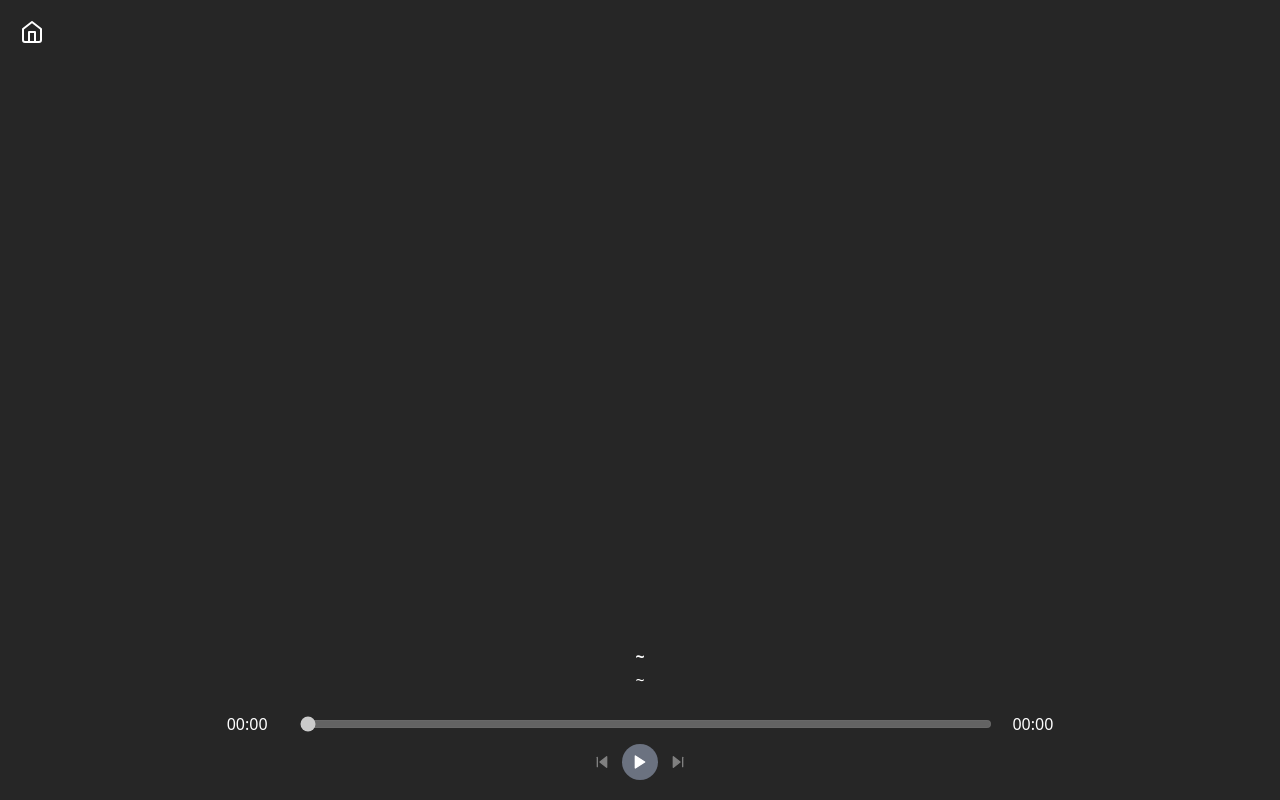
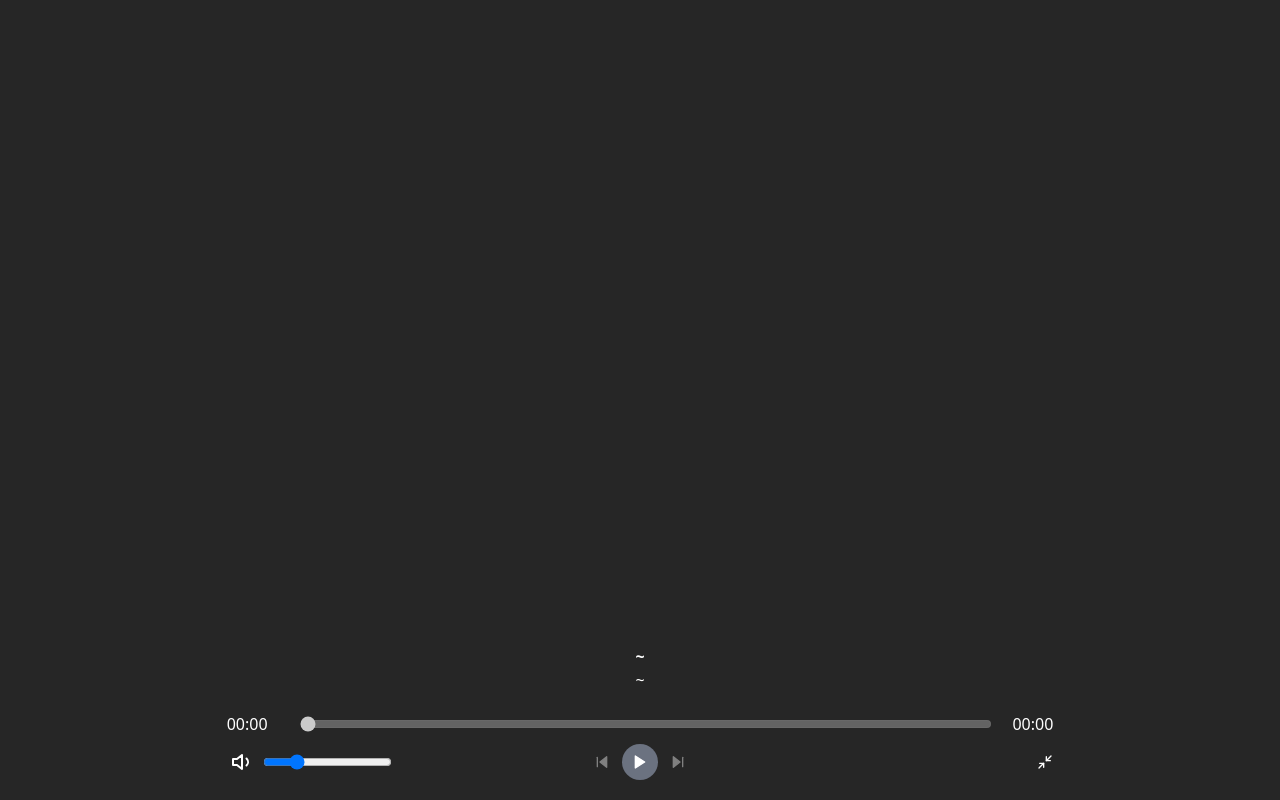
Before and after one commit to callum-jones19/coralia, a React (Vite) app: page /fullscreen in a window 1280 px wide. Built offline with nearby package versions, Linux system fonts and the light colour scheme.

Commit message:
Refine fullscreen and controls UI

```diff
--- a/src-tauri/tauri.conf.json
+++ b/src-tauri/tauri.conf.json
@@ -15,6 +15,9 @@
         "all": true,
         "asset": true,
         "assetScope": ["**", "$CACHE/**"]
+      },
+      "window": {
+        "setFullscreen": true
       },
       "path": {
         "all": true
--- a/src/components/MusicFooter.tsx
+++ b/src/components/MusicFooter.tsx
@@ -7,7 +7,8 @@ import Seekbar from "./Seekbar";
 import SongInfoFooter from "./SongInfoFooter";
 import VolumeController from "./VolumeController";
 import { Duration } from "@tauri-apps/api/http";
-import { Maximize2 } from "react-feather";
+import { Maximize2, Minimize2 } from "react-feather";
+import { Link } from "react-router";
 
 // TODO send down the isReady variable, so we can make things like the song
 // duration variable change only when the new data has been loaded in from
@@ -53,7 +54,12 @@ export default function MusicFooter() {
         <div className="flex flex-row justify-between">
           <PlayButtons />
           <SongInfoFooter currentSong={currentSong} />
-          <VolumeController />
+          <div className="flex flex-row items-center gap-2">
+            <VolumeController />
+            <Link to={"/fullscreen"} className="">
+              <Maximize2 size="1em" />
+            </Link>
+          </div>
         </div>
         <Seekbar />
       </div>
--- a/src/components/Seekbar.tsx
+++ b/src/components/Seekbar.tsx
@@ -164,14 +164,14 @@ export default function Seekbar() {
   return (
     <div className="flex flex-row items-center w-full">
       {!(seekPosMins && seekPosSecs) && (
-        <p className="text-white w-16">
+        <p className="w-16">
           {songPosMins ? songPosMins : "00"}:{songPosSecs
             ? songPosSecs
             : "00"}
         </p>
       )}
       {seekPosMins && seekPosSecs && (
-        <p className="text-white w-16">
+        <p className="w-16">
           {seekPosMins}:{seekPosSecs}
         </p>
       )}
@@ -205,7 +205,7 @@ export default function Seekbar() {
           setSeekPos(null);
         }}
       />
-      <p className="text-white">
+      <p>
         {durationMins ? durationMins : "00"}:{durationSecs
           ? durationSecs
           : "00"}
--- a/src/components/SongInfoFooter.tsx
+++ b/src/components/SongInfoFooter.tsx
@@ -8,7 +8,7 @@ export default function SongInfoFooter({ currentSong }: SongInfoFooterProps) {
 
   return (
     <>
-      <div id="music-info" className="flex flex-col text-white text-center">
+      <div id="music-info" className="flex flex-col text-center">
         <p className="font-bold">
           {currentSong
             ? (currentSong.tags.title ? currentSong.tags.title : "N/A")
--- a/src/components/VolumeController.tsx
+++ b/src/components/VolumeController.tsx
@@ -38,9 +38,6 @@ export default function VolumeController() {
           setVolumeBackend(newVol);
         }}
       />
-      <Link to={"/fullscreen"} className="flex-grow-0">
-        <Maximize2 size="1em" />
-      </Link>
     </div>
   );
 }
--- a/src/screens/FullscreenScreen.tsx
+++ b/src/screens/FullscreenScreen.tsx
@@ -5,10 +5,11 @@ import { listen } from "@tauri-apps/api/event";
 import { Song } from "../types";
 import { Duration } from "@tauri-apps/api/http";
 import { convertFileSrc } from "@tauri-apps/api/tauri";
-import { Home } from "react-feather";
+import { Home, Maximize2, Minimize2 } from "react-feather";
 import Seekbar from "../components/Seekbar";
 import SongInfoFooter from "../components/SongInfoFooter";
 import PlayButtons from "../components/PlayButtons";
+import VolumeController from "../components/VolumeController";
 
 export default function FullscreenScreen() {
   const [queue, setQueue] = useState<Song[]>([]);
@@ -33,23 +34,28 @@ export default function FullscreenScreen() {
   return (
     <>
       <div className="w-full h-full flex flex-col bg-neutral-800 text-white p-5">
-        <div className="w-full flex flex-row justify-start">
-          <Link to="/home">
-            <Home />
-          </Link>
-        </div>
         <div
           className="flex-grow flex flex-col gap-2 items-cente min-h-0"
         >
           <div className="basis-1/2 w-full overflow-hidden flex-grow p-6">
-            <img src={imgSrc} className="rounded-lg shadow-lg h-full m-auto object-contain" />
+            <img src={imgSrc} className="rounded-lg drop-shadow-md h-full m-auto object-contain" />
           </div>
           <div className="flex flex-col gap-2 justify-center items-center w-2/3 m-auto overflow-auto">
             <div className="mb-3">
               <SongInfoFooter currentSong={queue[0]} />
             </div>
             <Seekbar />
-            <PlayButtons />
+            <div className="w-full flex flex-row justify-between">
+              <div className="basis-0 flex-grow flex flex-row items-center">
+                <VolumeController />
+              </div>
+              <PlayButtons />
+              <div className="basis-0 flex-grow flex flex-row justify-end items-center">
+                <Link to={"/home"} className="">
+                  <Minimize2 size="1em" />
+                </Link>
+              </div>
+            </div>
           </div>
         </div>
       </div>
```
Also changed, not shown: 1 other file (tests, documents, lock files or other folders).
